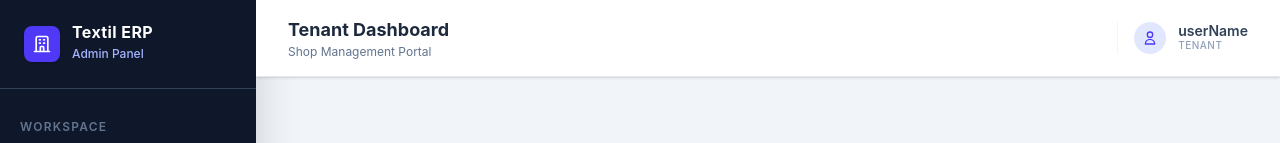
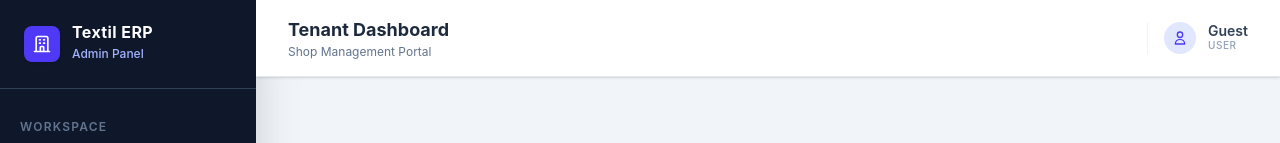
Before and after one commit to HenintsoaPaul/textil-erp, an Angular app: page /admin in a window 1280 px wide. Shown: the top 143 px of the page. Built offline with nearby package versions, Linux system fonts and the light colour scheme.

Commit message:
feat: auth guard

```diff
--- /dev/null
+++ b/src/app/features/auth/auth.guard.ts
@@ -0,0 +1,15 @@
+import { inject } from '@angular/core';
+import { Router, CanActivateFn } from '@angular/router';
+import { AuthService } from './auth.service';
+
+export const authGuard: CanActivateFn = (route, state) => {
+  const authService = inject(AuthService);
+  const router = inject(Router);
+
+  if (authService.isAuthenticated()) {
+    return true;
+  }
+
+  // Redirect to login page
+  return router.createUrlTree(['/auth/login']);
+};
--- a/src/app/features/core/layout/admin-layout.component.html
+++ b/src/app/features/core/layout/admin-layout.component.html
@@ -127,8 +127,8 @@
             <!-- } -->
           </div>
           <div class="flex flex-col">
-            <span class="text-sm font-semibold text-slate-700 leading-none">userName</span>
-            <span class="text-[10px] text-slate-400 font-medium uppercase tracking-wider">Tenant</span>
+            <span class="text-sm font-semibold text-slate-700 leading-none">{{ currentUser()?.username || 'Guest' }}</span>
+            <span class="text-[10px] text-slate-400 font-medium uppercase tracking-wider">{{ currentUser()?.role || 'User' }}</span>
           </div>
         </div>
       </div>
--- a/src/app/features/core/layout/admin-layout.component.ts
+++ b/src/app/features/core/layout/admin-layout.component.ts
@@ -1,53 +1,35 @@
-import { Component, OnInit } from '@angular/core';
+import { Component, inject, OnInit } from '@angular/core';
 import { RouterLink, RouterLinkActive, RouterOutlet } from '@angular/router';
 import { CommonModule } from '@angular/common';
-// import { AuthService } from '../../../../services/auth.service';
-// import { CartService } from '../../services/cart.service';
-// import { WishlistService } from '../../services/wishlist.service';
-// import { UserProfileComponent } from '../../../../shared/components/user-profile/user-profile.component';
-// import { SnackbarComponent } from '../../../../shared/components/snackbar/snackbar.component';
-// import { FooterComponent } from '../../../../shared/components/footer/footer.component';
+import { AuthService } from '../../auth/auth.service';
 
 @Component({
   selector: 'app-admin-layout',
   templateUrl: './admin-layout.component.html',
   standalone: true,
-  imports: [RouterLink, RouterLinkActive, RouterOutlet, CommonModule,
-    // UserProfileComponent, SnackbarComponent, FooterComponent
-  ]
+  imports: [RouterLink, RouterLinkActive, RouterOutlet, CommonModule]
 })
 export class AdminLayoutComponent implements OnInit {
+  private authService = inject(AuthService);
   showProfileModal = false;
 
   appName = 'Textil ERP';
   panelName = 'Admin Panel';
 
-  constructor(
-    // public authService: AuthService,
-    // public cartService: CartService,
-    // public wishlistService: WishlistService
-  ) { }
+  currentUser = this.authService.currentUser;
+
+  constructor() { }
 
   ngOnInit() {
-    // this.cartService.loadCart().subscribe();
-    // this.wishlistService.loadWishlist().subscribe();
   }
 
   logout() {
-    // this.authService.logout();
+    this.authService.logout();
   }
 
   toggleProfileModal() {
     this.showProfileModal = !this.showProfileModal;
   }
-
-  // get userName(): string {
-  //   return this.authService.currentUserValue?.name || 'Customer';
-  // }
-
-  // get userProfileImage(): string {
-  //   return this.authService.currentUserValue?.profileImage || '';
-  // }
 
   navs = [
     {
```
